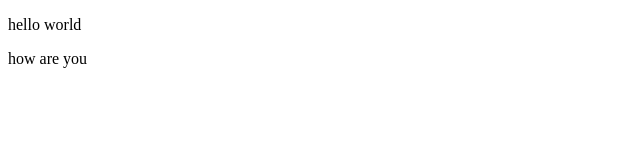
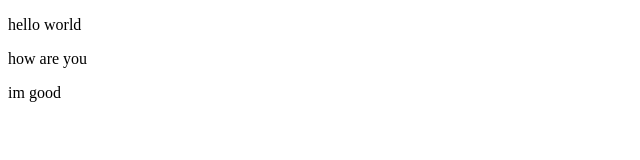
Before and after one commit to ryan-reshadi/ryan-reshadi.github.io, a plain HTML site: page index.html in a window 1280 px wide. Shown: the full height of the page, 0-640 px from the left. Drawn offline with Linux system fonts and the light colour scheme.

Commit message:
Update index.html

```diff
--- a/index.html
+++ b/index.html
@@ -3,5 +3,6 @@
   <body>
     <p>hello world</p>
     <p>how are you</p>
+    <p>im good</p>
   </body>
 </html>
```
